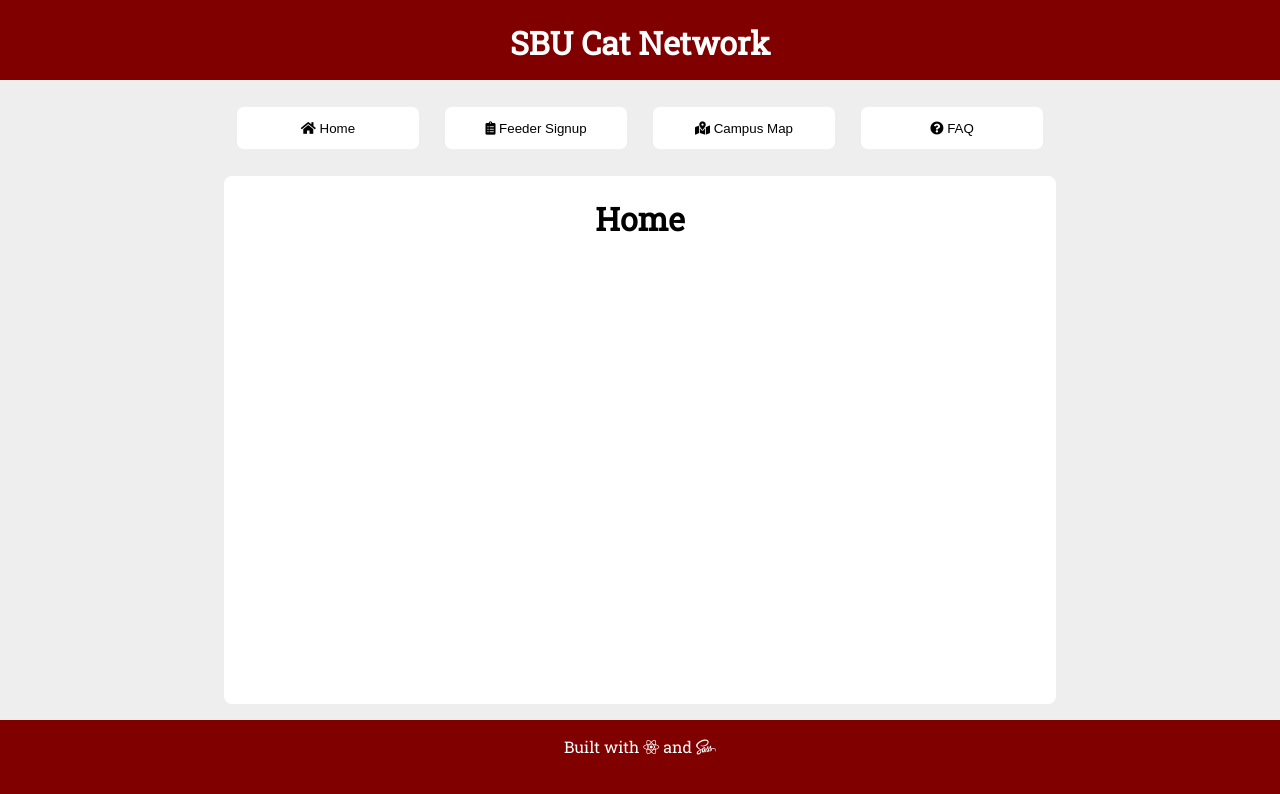
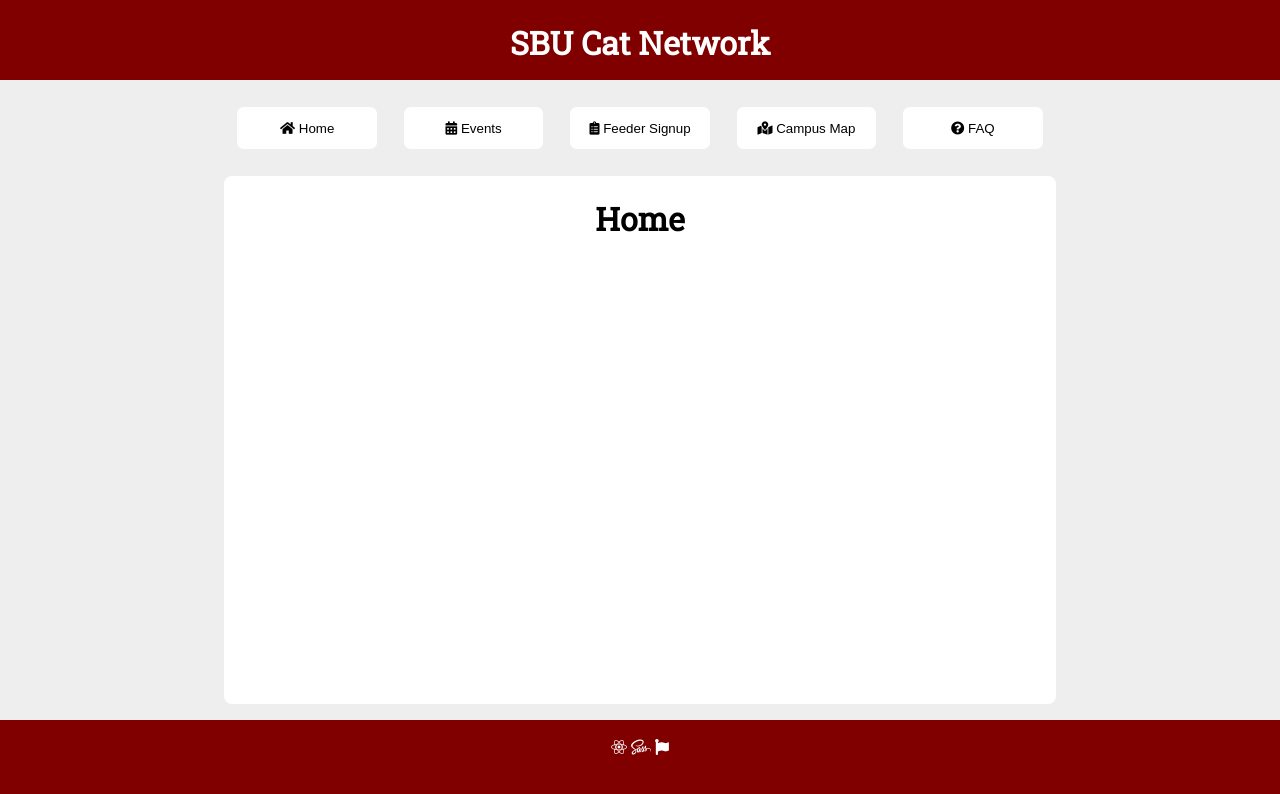
Before and after one commit to henryclong/sbucat-react, a React (Create React App) app: page / in a window 1280 px wide. Shown: the top 794 px of the page. Built offline with nearby package versions, Linux system fonts and the light colour scheme; the HTML template or start-up script is replaced by a standard one.

Commit message:
add events tab to tab bar

```diff
--- a/src/App.js
+++ b/src/App.js
@@ -31,7 +31,7 @@
         />
 
         <div className='Footer'>
-          <p>Built with <i className='fab fa-react'/> and <i class="fab fa-sass"/></p>
+          <p><i className='fab fa-react'/> <i class="fab fa-sass"/> <i class="fab fa-font-awesome-flag"></i></p>
         </div>
 
       </div>
@@ -42,10 +42,14 @@
 App.defaultProps = {
   tabs: [
     { label: ' Home', id: 'HOME', icon: 'fas fa-home' },
+    { label: ' Events', id: 'EVENTS', icon: 'fas fa-calendar-alt' },
     { label: ' Feeder Signup', id: 'FEEDER_SIGNUP', icon: 'fas fa-clipboard-list' },
     { label: ' Campus Map', id: 'CAMPUS_MAP', icon: 'fas fa-map-marked-alt' },
     { label: ' FAQ', id: 'FAQ', icon: 'fas fa-question-circle' },
   ],
+  locations: [
+    { label: 'Kelly', id: 'KELLY', lat: 0, lon: 0 }
+  ]
 }
 
 export default App;
```
